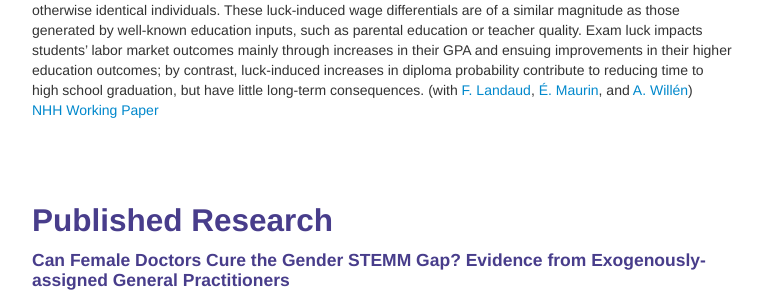
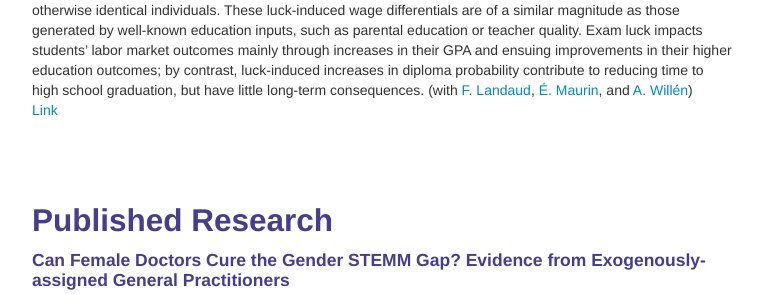
Before and after one commit to bjwillage/bjwillage.github.io, a Jekyll site: the page built from pages/research.md, in a window 1280 px wide and 900 px high, scrolled down 1144 px. Shown: the part 158-452 px from the top of the window, without its empty margins (258-1020 px from the left). Built offline with Jekyll 4.4.1, drawn with Linux system fonts in a browser that asks for light colours.

Commit message:
Update research.md

```diff
--- a/pages/research.md
+++ b/pages/research.md
@@ -32,7 +32,7 @@ The first year after childbirth involves dramatic changes to parents’ lives an
 #### Getting Lucky: The Long-Term Consequences of Exam Luck
 This paper studies the impact of exam luck on individuals’ education and economic success. We leverage unique features of the Norwegian education system that produce random variations in the content of the exams taken by students at the end of high school. Lucky students are asked to take exams in the subjects they are most comfortable with, and we show that this generates very significant improvements in both their high school GPA and diploma probability. Subsequently, exam luck generates substantial and persistent wage differentials across otherwise identical individuals. These luck-induced wage differentials are of a similar magnitude as those generated by well-known education inputs, such as parental education or teacher quality. Exam luck impacts students’ labor market outcomes mainly through increases in their GPA and ensuing improvements in their higher education outcomes; by contrast, luck-induced increases in diploma probability contribute to reducing time to high school graduation, but have little long-term consequences.
 (with [F. Landaud](https://sites.google.com/view/fannylandaud/home?authuser=0),  [É. Maurin](https://www.parisschoolofeconomics.eu/en/maurin-eric/), and [A. Willén](https://www.alexanderwillen.com/))<br>
-[NHH Working Paper](https://openaccess.nhh.no/nhh-xmlui/bitstream/handle/11250/2688961/DP%2022.pdf?sequence=1&isAllowed=y)
+[Link](https://268ce075-dc2c-44f0-b060-21521f9ac988.filesusr.com/ugd/db3fd6_1c4f9a3cc594405b961c5f65c060d928.pdf)
 <br><br>
 
 <br><br>
```
